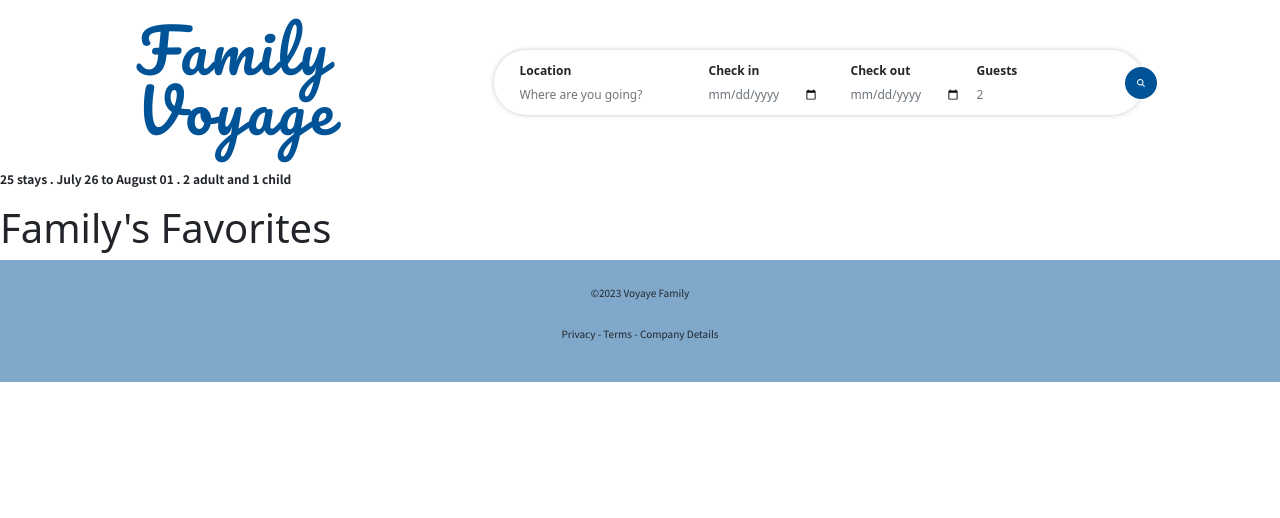
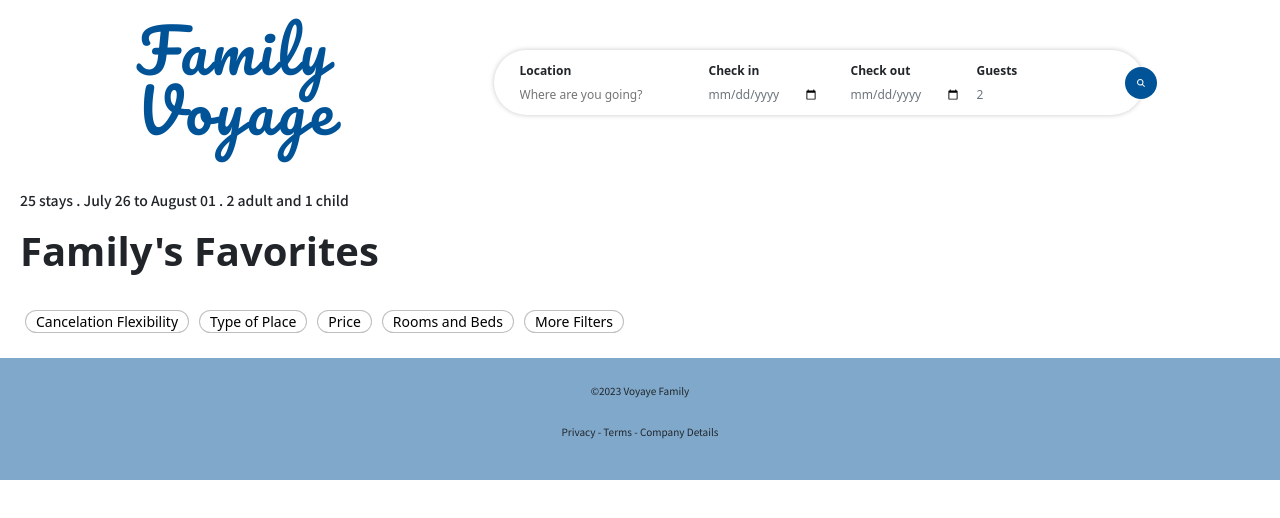
Before and after one commit to duongni/family-voyage-app, a React (Create React App) app: page /search in a window 1280 px wide. Shown: the top 518 px of the page. Built offline with nearby package versions, Linux system fonts and the light colour scheme.

Commit message:
Added styling to SearchPage component

```diff
--- a/src/SearchPage.css
+++ b/src/SearchPage.css
@@ -0,0 +1,25 @@
+.SearchPage_info {
+  padding: 20px;
+}
+.SearchPage_info p {
+  font-size: 14px;
+  font-weight: 500;
+}
+.SearchPage_info h1 {
+  margin-bottom: 30px;
+  font-weight: 600;
+}
+.SearchPage_info button {
+  border-radius: 30px;
+  font-size: 14px;
+  margin: 5px;
+  padding-left: 10px;
+  padding-right: 10px;
+  color: black;
+  background: white;
+  border: 1px solid rgba(0, 0, 0, 0.25);
+  transition: ease-in-out;
+}
+.SearchPage_info button:hover {
+  background: hsl(0 0% 94%);
+}
--- a/src/SearchPage.js
+++ b/src/SearchPage.js
@@ -7,6 +7,11 @@ export default function SearchPage() {
       <div className="SearchPage_info">
         <p>25 stays . July 26 to August 01 . 2 adult and 1 child</p>
         <h1>Family's Favorites</h1>
+        <button>Cancelation Flexibility</button>
+        <button>Type of Place</button>
+        <button>Price</button>
+        <button>Rooms and Beds</button>
+        <button>More Filters</button>
       </div>
     </div>
   );
```
